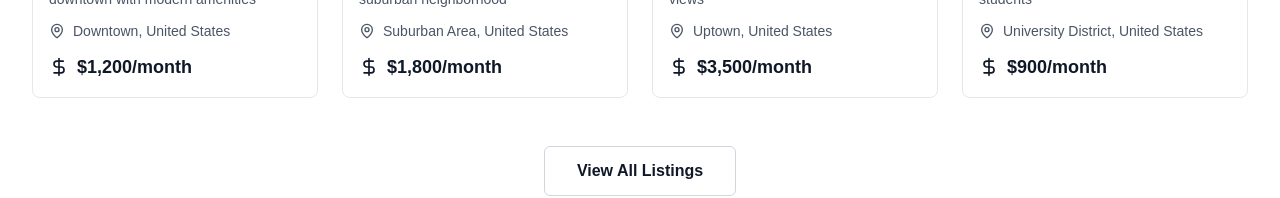
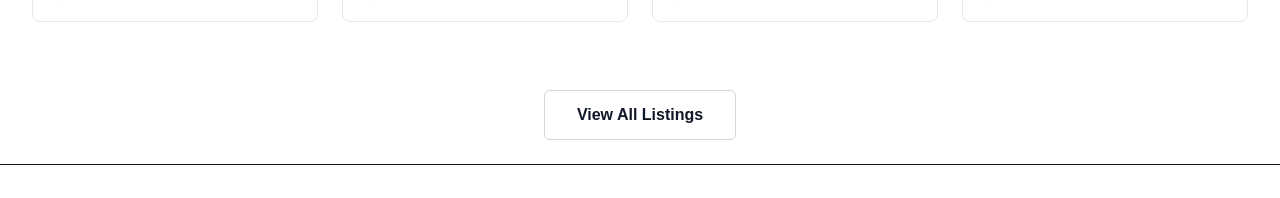
Before and after one commit to sandesh333-sw/Unyt-main, a Next.js app: page / in a window 1280 px wide. Shown: the part 1039-1237 px from the top of the page. Built offline with nearby package versions, Linux system fonts and the light colour scheme; no server answers.

Commit message:
fix: padding

```diff
--- a/app/(main)/featured/page.jsx
+++ b/app/(main)/featured/page.jsx
@@ -48,7 +48,7 @@ const Featured = async () => {
   ]
 
   return (
-    <div className='w-full bg-white py-16 sm:py-20'>
+    <div className='w-full bg-white py-16 sm:py-1'>
       <div className='mx-auto max-w-7xl px-4 sm:px-6 lg:px-8'>
 
         {/* Header */}
@@ -104,7 +104,7 @@ const Featured = async () => {
         </div>
 
         {/* View All Button */}
-        <div className='text-center'>
+        <div className='text-center p-5'>
           <Link
             href='/listings'
             className='inline-block px-8 py-3 border border-gray-300 text-gray-900 rounded-md font-semibold hover:bg-gray-50 transition-colors'
```
